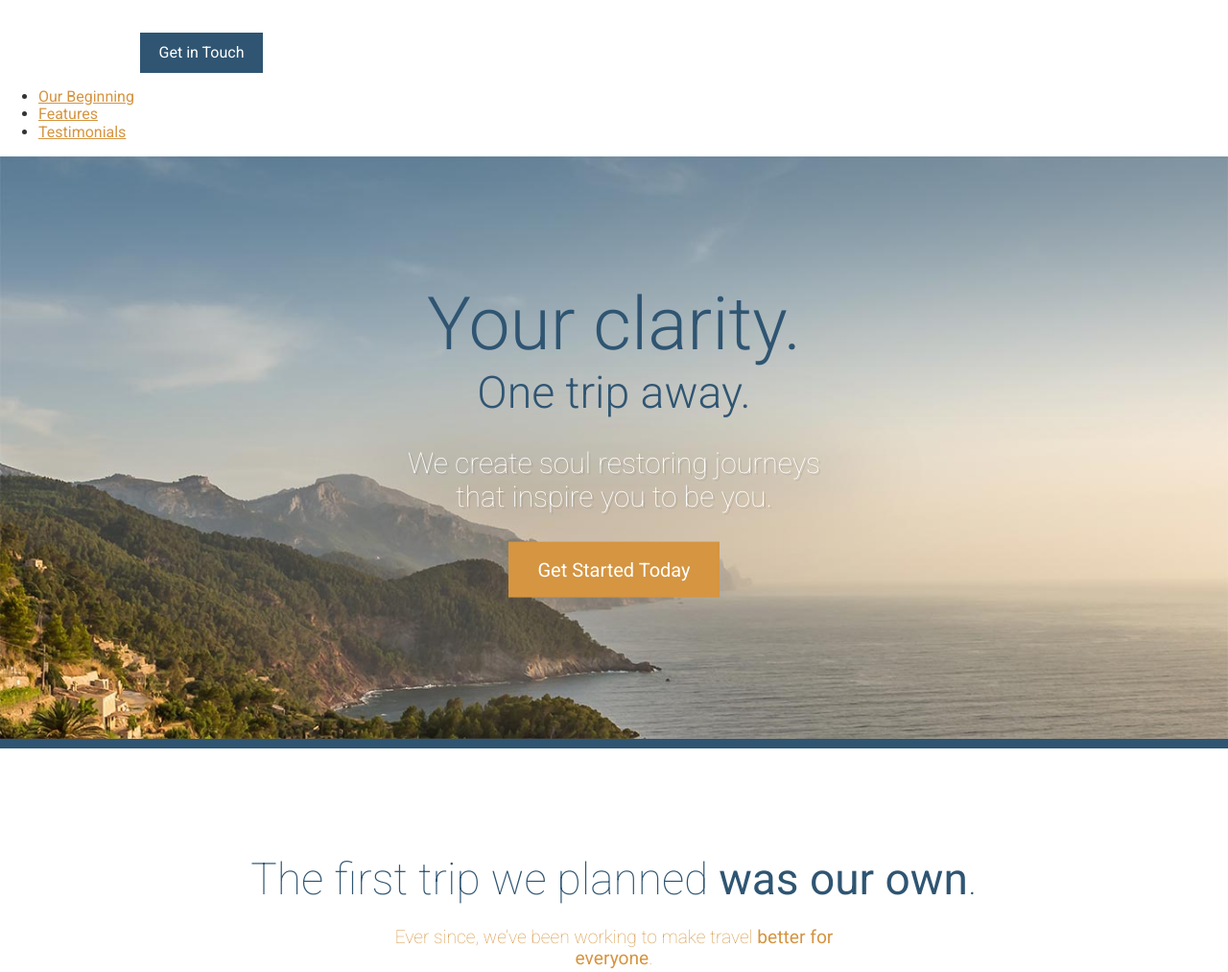
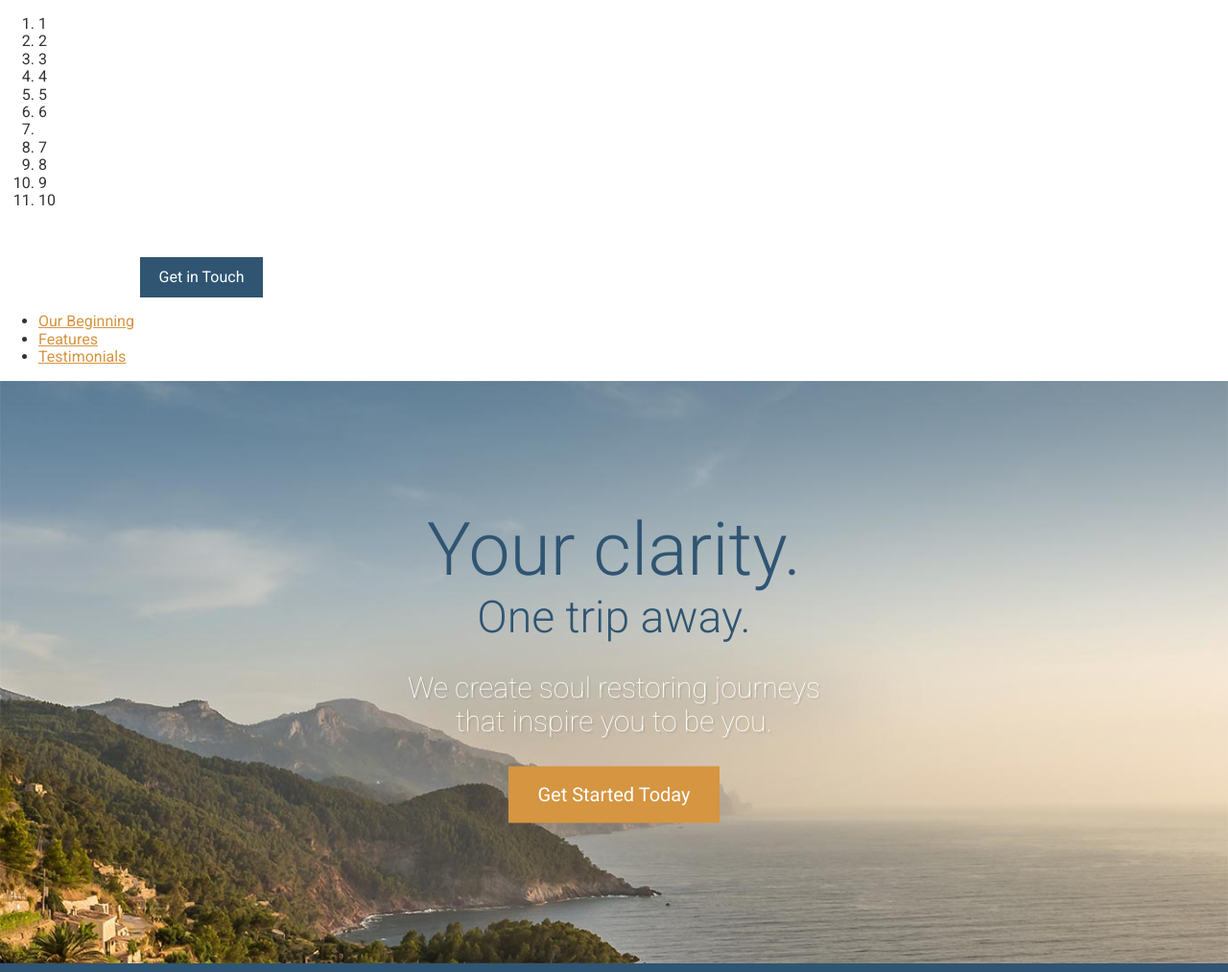
Before and after one commit to kingluddite/travel-site, a website: page app/index.html in a window 1280 px wide. Shown: the top 1013 px of the page at 96% size. Drawn offline with Linux system fonts and the light colour scheme.

Commit message:
add top ten list

```diff
--- a/app/index.html
+++ b/app/index.html
@@ -9,6 +9,19 @@
   <link rel="stylesheet" href="temp/styles/styles.css"/>
 </head>
 <body>
+  <ol>
+    <li>1</li>
+    <li>2</li>
+    <li>3</li>
+    <li>4</li>
+    <li>5</li>
+    <li>6</li>
+    <li></li>
+    <li>7</li>
+    <li>8</li>
+    <li>9</li>
+    <li>10</li>
+  </ol>
   <header>
     <img src="assets/images/icons/clear-view-escapes.svg">
     <a href="#" class="btn">Get in Touch</a>
```
